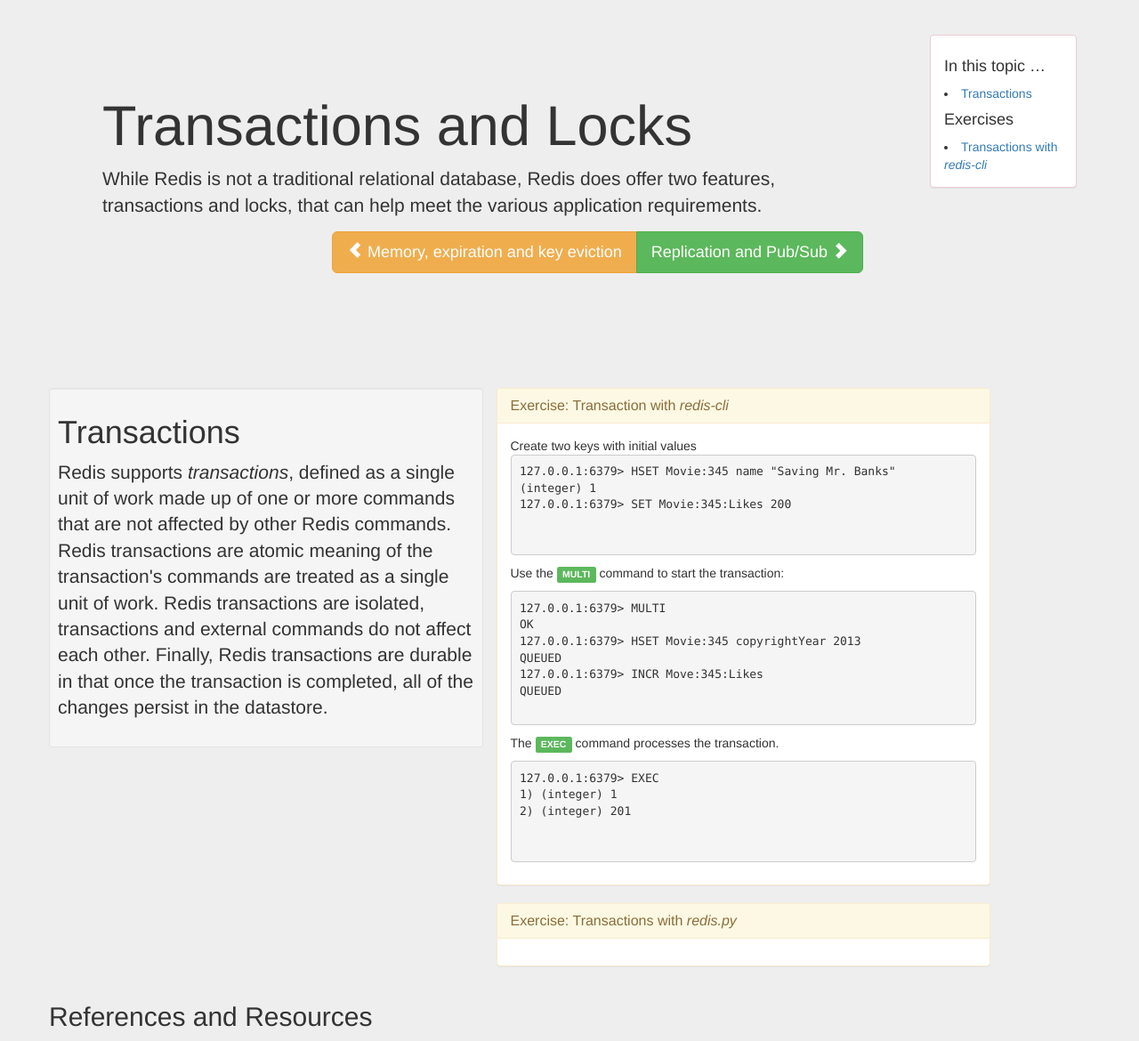
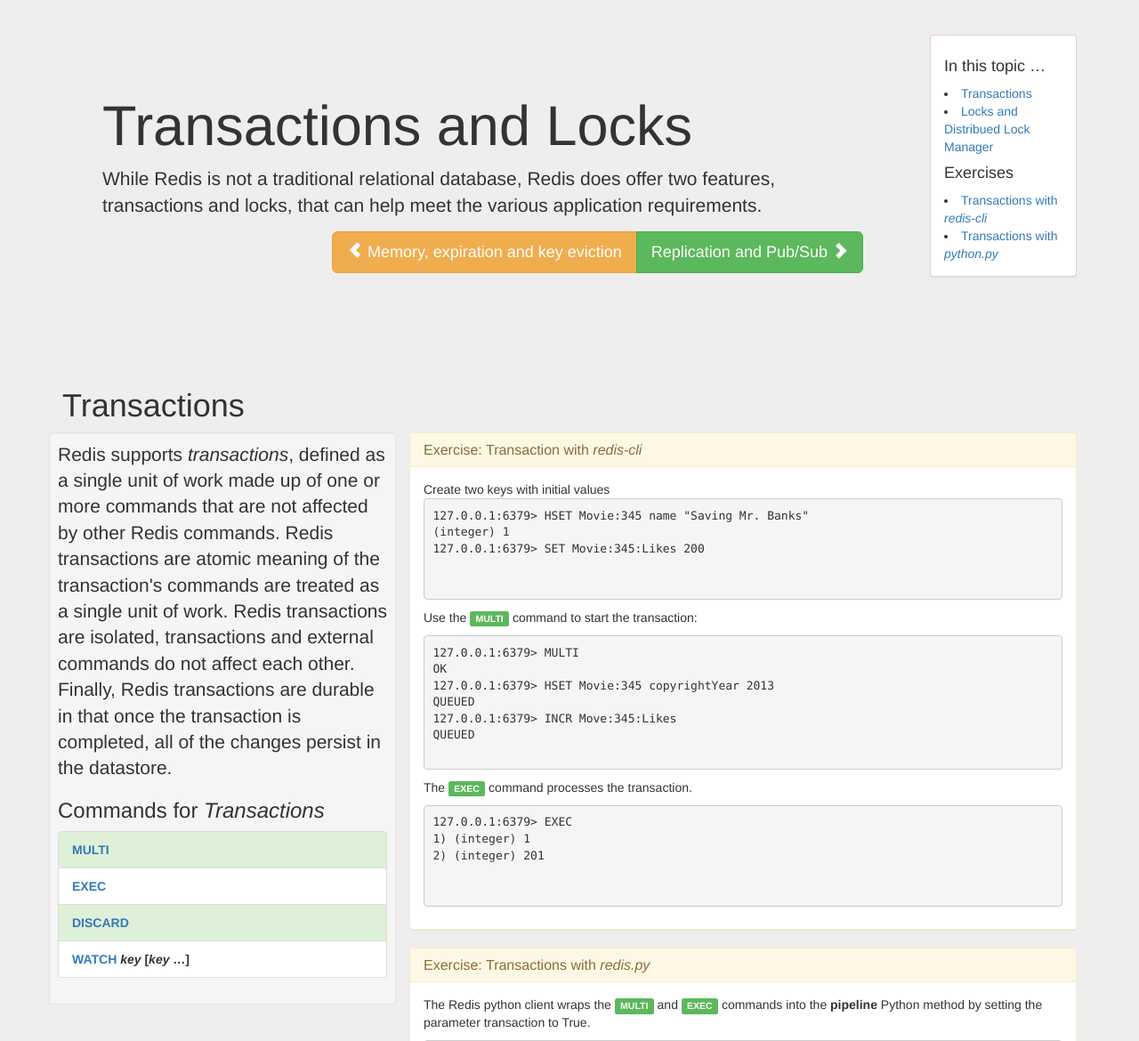
Before and after one commit to jermnelson/introduction-to-redis, a Flask app: page /transactions-and-locks in a window 1280 px wide. Shown: the part 321-1491 px from the top of the page at 89% size. Run offline with Flask 2, Linux system fonts and the light colour scheme; some libraries are stand-ins or nearby versions.

Commit message:
Updated content for day 2

```diff
--- a/templates/transactions-and-locks.html
+++ b/templates/transactions-and-locks.html
@@ -16,16 +16,18 @@
    <div class="panel-body">
     <h4>In this topic &hellip;</h4>
     <li><a href="#transactions">Transactions</a></li>
+    <li><a href="#locks">Locks and Distribued Lock Manager</a></li>
     <h4>Exercises</h4>
     <li><a href="#E1">Transactions with <em>redis-cli</em></a></li>
+    <li><a href="#E2">Transactions with <em>python.py</em></a></li>
    </div>
   </div>
  </div>
 </div>
 <hr>
+<h1>Transactions <a name="transactions"></a></h1>
 <div class="row">
- <div class='col-md-5 well well-sm'>
-  <h1>Transactions <a name="transactions"></a></h1>
+ <div class='col-md-4 well well-sm'>
   <p class="lead">Redis supports <em>transactions</em>, defined as a
   single unit of work made up of one or more commands that are not
   affected by other Redis commands. Redis transactions are atomic meaning
@@ -34,8 +36,26 @@
   other. Finally, Redis transactions are durable in that once the transaction is
   completed, all of the changes persist in the datastore.
   </p>
+   <h3>Commands for <em>Transactions</em></h3>
+   <ul class="list-group">
+    <li class="list-group-item list-group-item-success">
+     <strong><a href="http://redis.io/commands/multi">MULTI</a></strong>
+    </li>
+    <li class="list-group-item">
+     <strong><a href="http://redis.io/commands/exec">EXEC</a></strong>
+    </li>
+    <li class="list-group-item list-group-item-success">
+     <strong><a href="http://redis.io/commands/discard">DISCARD</a></strong>
+    </li>
+    <li class="list-group-item">
+     <strong><a href="http://redis.io/commands/exec">WATCH</a>
+     <em>key</em> [<em>key</em> &hellip;]
+     </strong>
+    </li>
+
+   </ul>
  </div>
- <div class="col-md-6">
+ <div class="col-md-8">
    {# START EXERCISE #}
    <div class="panel panel-warning">
     <div class="panel-heading">
@@ -78,18 +98,52 @@
      <h3 class="panel-title">Exercise: Transactions with <em>redis.py</em><a name="E2"></a></h3>
     </div>
     <div class="panel-body">
-
+    <p>The Redis python client wraps the <span class="label label-success">MULTI</span> and
+    <span class="label label-success">EXEC</span> commands into the <strong>pipeline</strong>
+    Python method by setting the parameter transaction to True.</span>
+    <pre>
+>>> pipeline = local_redis.pipeline(transaction=True)
+>>> pipeline.sadd("book:4:author", "Person:2")
+StrictPipeline<ConnectionPool<Connection<host=localhost,port=6379,db=0>>>
+>>> pipeline.sadd("book:4:author", "Person:1")
+StrictPipeline<ConnectionPool<Connection<host=localhost,port=6379,db=0>>>
+>>> pipeline.command_stack
+[(('SADD', 'book:4:author', 'Person:2'), {}), (('SADD', 'book:4:author', 'Person:1'), {})]
+>>> pipeline.execute()
+[1, 1]
+    </pre>
     </div>
   {# END EXERCISE #}
   </div>
  </div>
 </div>
+<hr>
+<h1>Locks <a name="locks"></a></h1>
+<p>Redis already supports locking variables for some commands, such as
+ <span class="label label-success">INCR</span>,
+ <span class="label label-success">INCRBY</span> that prevents multiple
+ commands from changing the value. Salvatore Sanfilippo describes one
+ algorithm, called Redlock, for a distributed lock manager (dlm) on the
+ <a href="http://redis.io/topics/distlock">Redis website</a>.
+</p>
+<p>
+ The redis.py module also has a lock object but may not be as effective as the
+ Redlock. However there are a couple of Python modules that implement Redlock
+ for Python including <strong>Redlock-py</strong>.
+</p>
+<hr>
 <div class="row">
  <h2>References and Resources</h2>
   <ol>
     <li>From the redis.io website: topic on
      <a href="http://redis.io/topics/security">http://redis.io/topics/security</a>
-   </li>
+    </li>
+    <li>
+
+    </li>
+    <li>
+      <a href="https://pypi.python.org/pypi/redlock-py/1.0.1">Redlock-py</a>
+    </li>
   </ol>
 </div>
 {% endblock %}
```
Also changed, not shown: templates/programming-redis.html (+7 -8 lines), templates/redis-data-types.html (+8 -0 lines), 1 other file.
